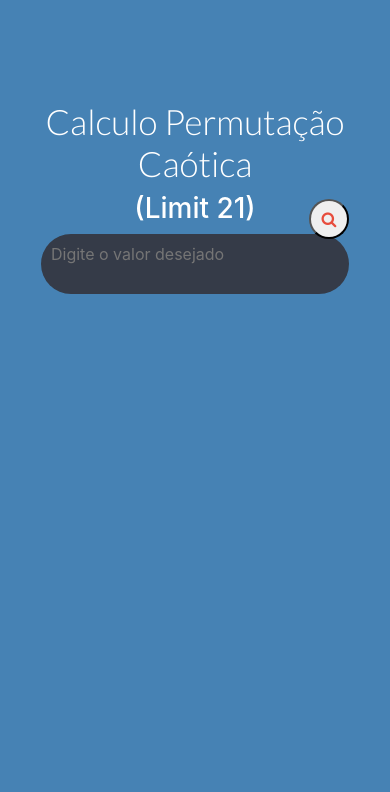
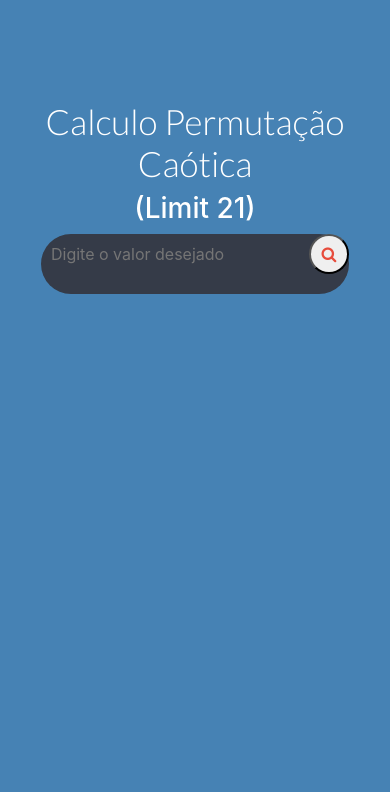
Before and after one commit to LuanZanchet/Dessarajinator, a plain HTML site: page index.html in a window 390 px wide. Shown: the top 792 px of the page. Drawn offline with nearby package versions, Linux system fonts and the light colour scheme.

Commit message:
ajustes de layout

```diff
--- a/style.css
+++ b/style.css
@@ -148,6 +148,6 @@
                     font-size: 20px;
                  }
                  .search_icon{
-                     margin-top: -35px;
+
                 }
         }
```
